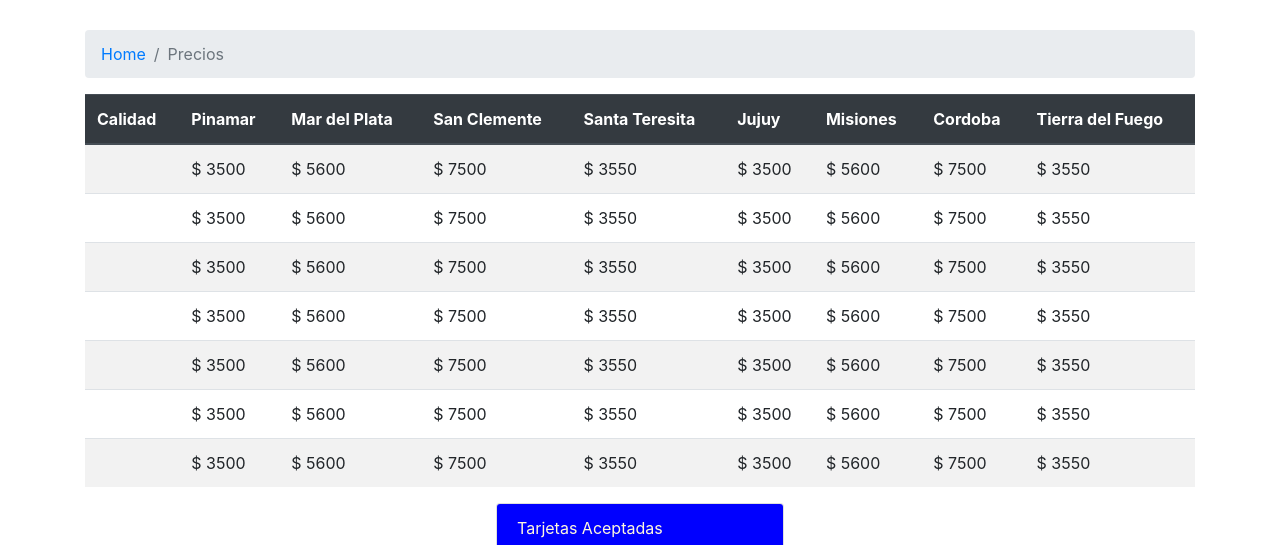
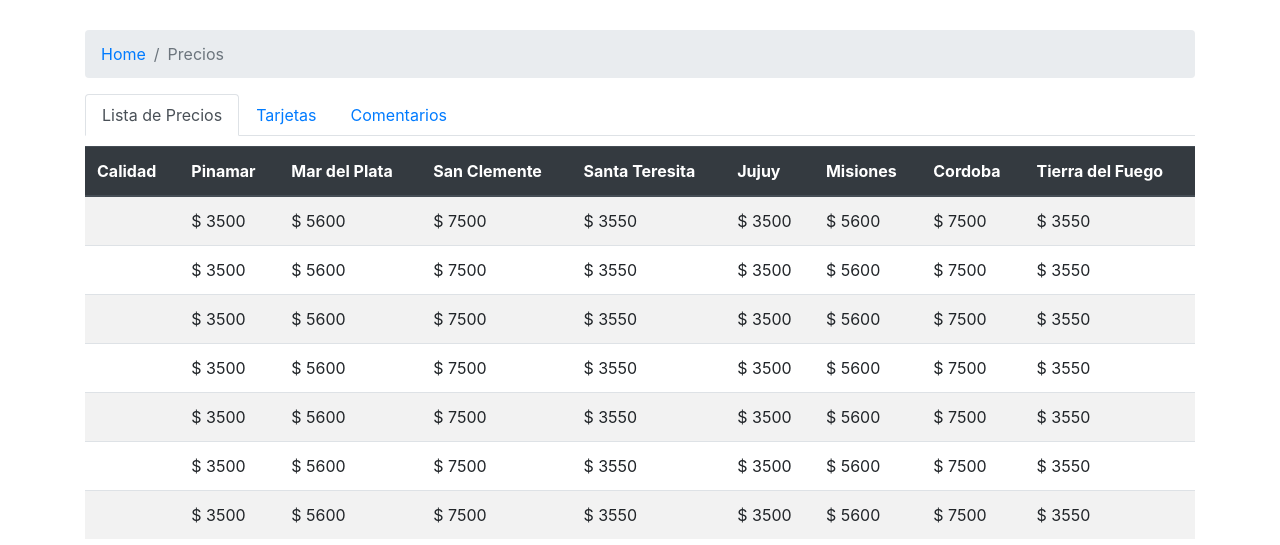
Before and after one commit to SantiBalbiani/Bootstrap_Test, a website: page precios.html in a window 1280 px wide. Shown: the part 255-800 px from the top of the page. Drawn offline with nearby package versions, Linux system fonts and the light colour scheme; a web font is replaced by a local one.

Commit message:
Agrega tabs and pills

```diff
--- a/css/main.css
+++ b/css/main.css
@@ -25,3 +25,7 @@ border-radius: 0px;
 .footer-address-icon{
     padding-right: 10px;
 }
+
+.tab-content{
+    padding-top: 10px;
+}
--- a/precios.html
+++ b/precios.html
@@ -36,6 +36,26 @@
             <li class="breadcrumb-item active" aria-current="page"> Precios</li>
         </ol>
     </nav>
+
+    <ul class="nav nav-tabs" id="myTab" role="tablist">
+      <li class="nav-item">
+        <a class="nav-link active" id="compara-tab" data-toggle="tab"
+        href="#compara" role="tab" aria-controls="compara" aria-selected="true">Lista de Precios</a>
+      </li>
+      <li class="nav-item">
+        <a class="nav-link " id="tarjetas-tab" data-toggle="tab"
+        href="#tarjetas" role="tab" aria-controls="tarjetas" aria-selected="true">Tarjetas</a>
+      </li>
+      <li class="nav-item">
+        <a class="nav-link " id="comentarios-tab" data-toggle="tab"
+        href="#comentarios" role="tab" aria-controls="comentarios" aria-selected="true">Comentarios</a>
+      </li>
+    </ul>
+
+    <div class="tab-content" id="myTabContent">
+      <div class="tab-pane fade show active" id="compara" role="tabpanel" aria-labelledby="compara-tab">
+
+     <!--  Contenido del primer TAB -->
     <div class="table-responsive">
     <table class="table table-striped">
       <thead class="thead-dark">
@@ -130,7 +150,11 @@
       </tbody>
     </table>
   </div>
+</div>
 
+
+  <div class="tab-pane fade show " id="tarjetas" role="tabpanel" aria-labelledby="tarjetas-tab">
+    <!-- Acá comienza el contenido del segundo tab -->
   <div class="d-flex justify-content-center">
     <div class="card" style="width:18rem;">
     <div class="card-header" style="background-color: blue; color: cornsilk;">
@@ -143,6 +167,15 @@
     </ul>
     </div>
   </div>
+  </div>
+
+  <div class="tab-pane fade show " id="comentarios" role="tabpanel" aria-labelledby="comentarios-tab">
+    <!-- Acá comienza el contenido del segundo tab -->
+  <div class="d-flex justify-content-center">
+  <p> comentarios </p>
+  </div>
+  </div>
+</div>
 
 </div>
 
```
